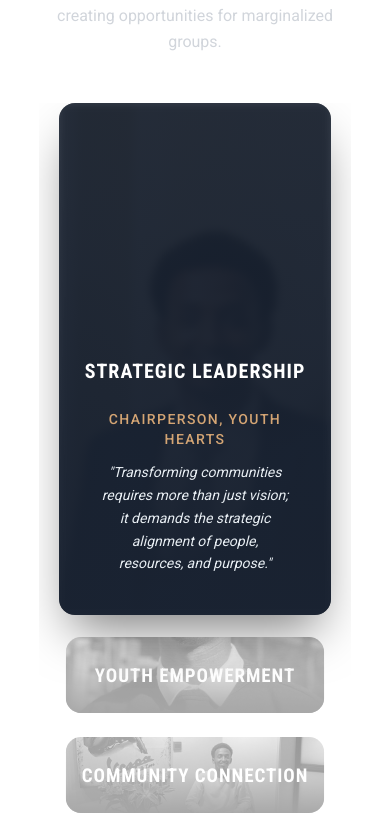
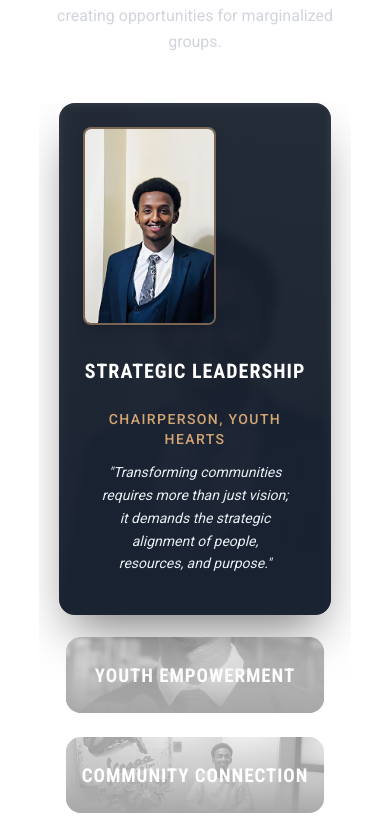
Before and after one commit to king120kw/portfolio, a React (Vite) app: page / in a window 390 px wide. Shown: the part 2242-3078 px from the top of the page. Built offline with nearby package versions, Linux system fonts and the light colour scheme.

Commit message:
Fix carousel image reveals and contact form mobile visibility

```diff
--- a/src/components/Carousel.tsx
+++ b/src/components/Carousel.tsx
@@ -128,7 +128,7 @@
                                 <img
                                     src={item.image}
                                     alt="thumbnail"
-                                    className="project-card__thumb hidden w-[133px] h-[200px] md:h-[269px] object-cover rounded-lg shadow-lg border-2 border-[#d4a574]/50"
+                                    className="project-card__thumb w-[133px] h-[200px] md:h-[269px] object-cover rounded-lg shadow-lg border-2 border-[#d4a574]/50"
                                 />
 
                                 <div className="transition-all duration-500 flex flex-col items-center md:items-start text-center md:text-left">
@@ -136,7 +136,7 @@
                                         {item.title}
                                     </h3>
 
-                                    <div className="project-card__details hidden opacity-0 transition-opacity duration-500 delay-100 p-4 md:p-0">
+                                    <div className="project-card__details transition-opacity duration-500 delay-100 p-4 md:p-0">
                                         <p className="text-[#d4a574] text-sm font-medium mb-3 uppercase tracking-widest">
                                             {item.role}
                                         </p>
--- a/src/index.css
+++ b/src/index.css
@@ -266,10 +266,31 @@
   }
 }
 
-/* Details visibility */
+/* Details and Thumb visibility */
+.project-card .project-card__thumb,
+.project-card .project-card__details {
+  display: none;
+  opacity: 0;
+  transition: opacity 0.5s ease;
+}
+
+.project-card.active .project-card__thumb {
+  display: block;
+  opacity: 1;
+}
+
 .project-card.active .project-card__details {
   display: block;
   opacity: 1;
+}
+
+/* Mobile Contact Form Visibility Fix */
+@media (max-width: 768px) {
+  #contact .bg-white\/10 {
+    background-color: rgba(255, 255, 255, 0.15) !important;
+    backdrop-filter: blur(12px) brightness(0.8) !important;
+    border-color: rgba(255, 255, 255, 0.3) !important;
+  }
 }
 
 
```
